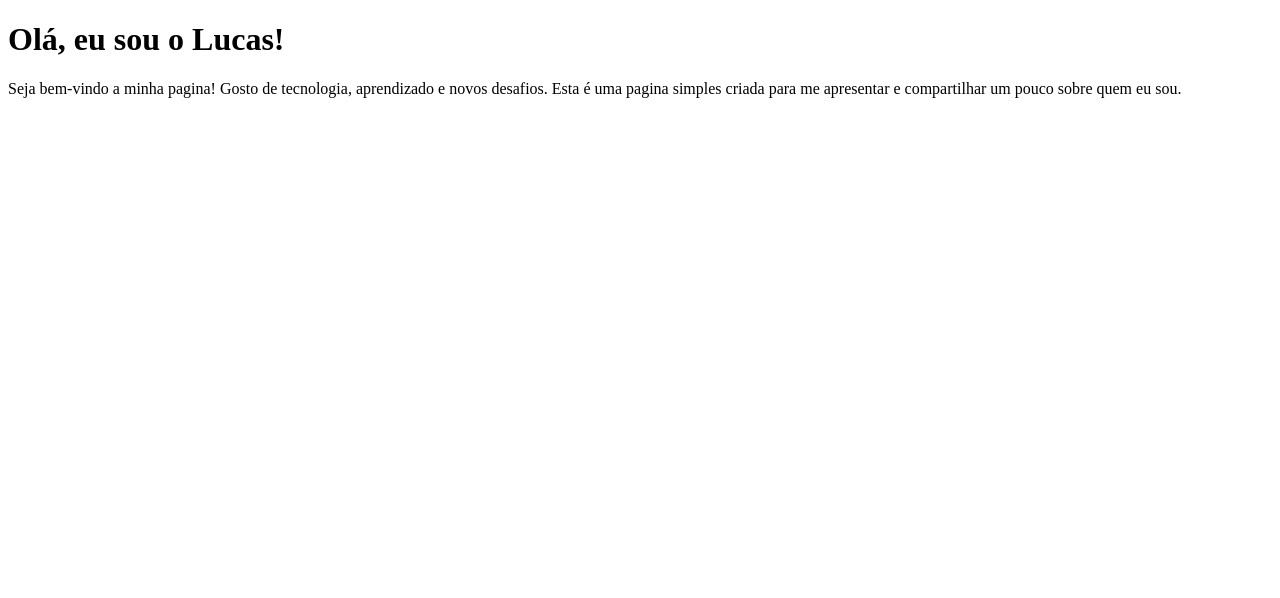
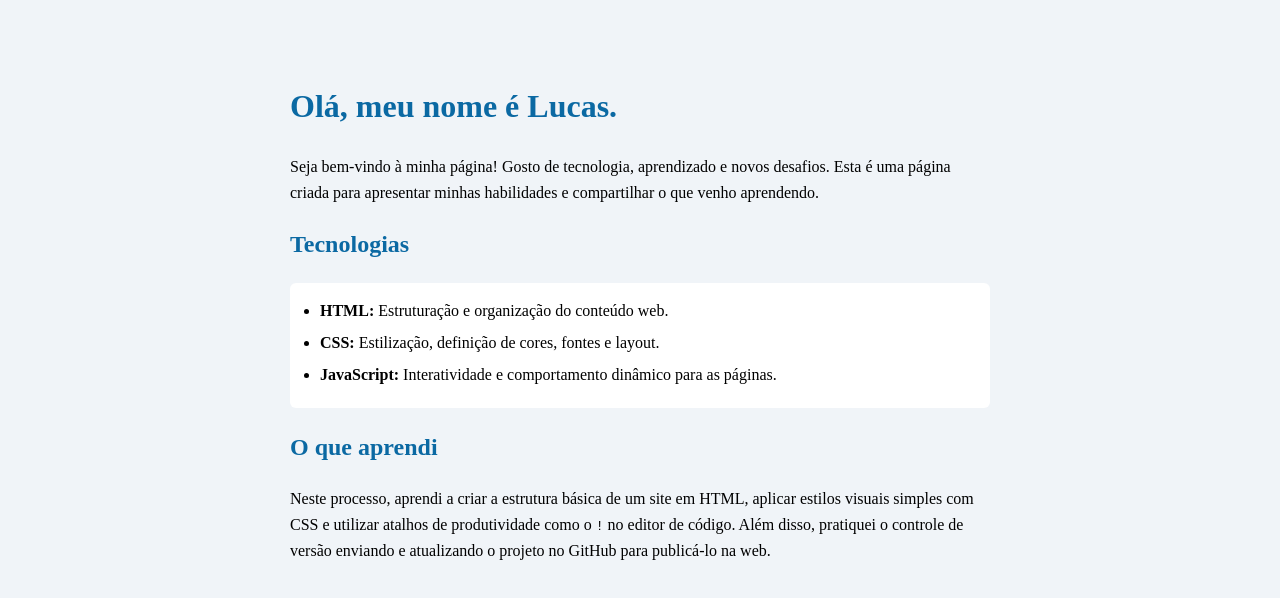
Before and after one commit to lucxs-doc/minha-primeira-pagina, a plain HTML site: page index.html in a window 1280 px wide. Drawn offline with Linux system fonts and the light colour scheme.

Commit message:
Update HTML structure and content for presentation

```diff
--- a/index.html
+++ b/index.html
@@ -2,15 +2,54 @@
 <html lang="pt-BR">
 <head>
     <meta charset="UTF-8">
-    <title>Apresentacao - Lucas</title>
+    <meta name="viewport" content="width=device-width, initial-scale=1.0">
+    <title> Aprendizados em HTML </title>
+
+    <style>
+        body {
+            background-color: #f0f4f8;
+            color: #102a43
+            font-family: Arial, sans-serif;
+            max-width: 700px;
+            margin: 40px auto;
+            padding: 20px;
+            line-height: 1.6;
+        }
+
+        h1, h2 {
+            color: #0b69a3;
+        }
+
+        ul {
+            background-color: #ffffff;
+            padding: 15px 30px;
+            border-radius: 6px;
+        }
+
+        li {
+            margin-bottom: 6px;
+        }
+    </style>
 </head>
 <body>
 
-    <h1>Olá, eu sou o Lucas!</h1>
+    <h1> Olá, meu nome é Lucas. </h1>
 
     <p>
-        Seja bem-vindo a minha pagina! Gosto de tecnologia, aprendizado e novos desafios.
-        Esta é uma pagina simples criada para me apresentar e compartilhar um pouco sobre quem eu sou.
+        Seja bem-vindo à minha página! Gosto de tecnologia, aprendizado e novos desafios.
+        Esta é uma página criada para apresentar minhas habilidades e compartilhar o que venho aprendendo.
+    </p>
+
+    <h2>Tecnologias</h2>
+    <ul>
+        <li><strong>HTML:</strong> Estruturação e organização do conteúdo web.</li>
+        <li><strong>CSS:</strong> Estilização, definição de cores, fontes e layout.</li>
+        <li><strong>JavaScript:</strong> Interatividade e comportamento dinâmico para as páginas.</li>
+    </ul>
+
+    <h2>O que aprendi</h2>
+    <p>
+        Neste processo, aprendi a criar a estrutura básica de um site em HTML, aplicar estilos visuais simples com CSS e utilizar atalhos de produtividade como o <code>!</code> no editor de código. Além disso, pratiquei o controle de versão enviando e atualizando o projeto no GitHub para publicá-lo na web.
     </p>
 
 </body>
```
